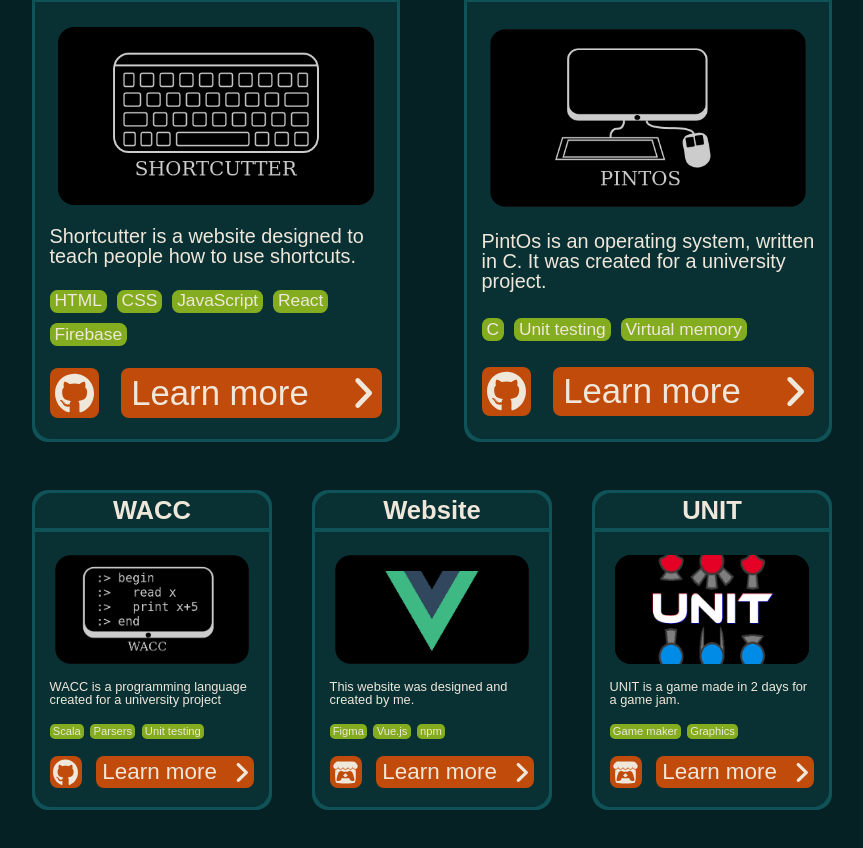
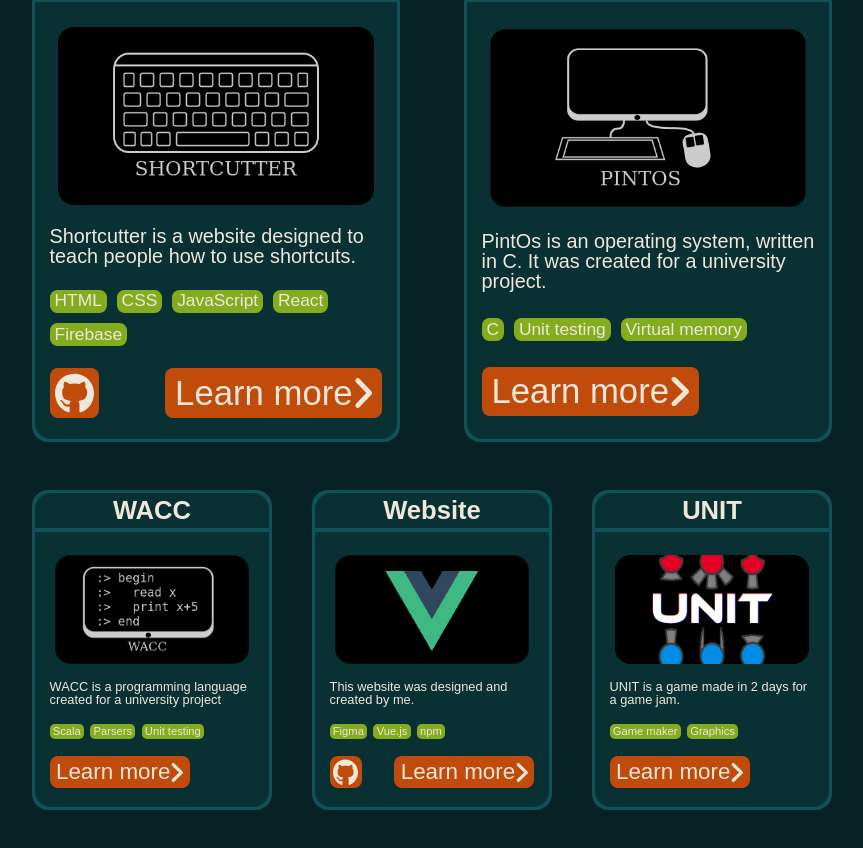
Before and after one commit to darida12321/darida12321.github.io, a Vue app: page /project in a window 1280 px wide. Shown: the part 222-1070 px from the top of the page, without its empty margins (208-1071 px from the left). Built offline with nearby package versions, Linux system fonts and the light colour scheme.

Commit message:
add proper links to the projects

```diff
--- a/src/assets/projects.json
+++ b/src/assets/projects.json
@@ -5,35 +5,45 @@
             "image": "project-images/shortcutter.png",
             "desc": "Shortcutter is a website designed to teach people how to use shortcuts.",
             "tools": ["HTML", "CSS", "JavaScript", "React", "Firebase"],
-            "srcIcon": "github"
+            "srcIcon": "github",
+            "codeLink": "https://github.com/darida12321/drp",
+            "learnLink": "https://drp-project-2fb9b.web.app/"
         },
         {
             "title": "PintOs",
             "image": "project-images/pintos.png",
             "desc": "PintOs is an operating system, written in C. It was created for a university project.",
             "tools": ["C", "Unit testing", "Virtual memory"],
-            "srcIcon": "github"
+            "srcIcon": "none",
+            "codeLink": "",
+            "learnLink": "https://en.wikipedia.org/wiki/Pintos"
         },
         {
             "title": "WACC",
             "image": "project-images/wacc.png",
             "desc": "WACC is a programming language created for a university project",
             "tools": ["Scala", "Parsers", "Unit testing"],
-            "srcIcon": "github"
+            "srcIcon": "none",
+            "codeLink": "",
+            "learnLink": "https://gitlab.doc.ic.ac.uk/rd3918/wacc_examples/-/blob/707e234e4c7659d3efac2ab7c4b1c78bde568d74/The%20WACC%20Language%20Specification/WACCLangSpec.pdf"
         },
         {
             "title": "Website",
             "image": "project-images/website.png",
             "desc": "This website was designed and created by me.",
             "tools": ["Figma", "Vue.js", "npm"],
-            "srcIcon": "itch"
+            "srcIcon": "github",
+            "codeLink": "https://github.com/darida12321/darida12321.github.io",
+            "learnLink": "https://darida12321.github.io/"
         },
         {
             "title": "UNIT",
             "image": "project-images/unit.png",
             "desc": "UNIT is a game made in 2 days for a game jam.",
             "tools": ["Game maker", "Graphics"],
-            "srcIcon": "itch"
+            "srcIcon": "none",
+            "codeLink": "",
+            "learnLink": "https://darida12321.itch.io/unit"
         }
     ]
 }
--- a/src/components/ProjectBox.vue
+++ b/src/components/ProjectBox.vue
@@ -11,7 +11,9 @@ const props = defineProps({
   data: {
     title: String,
     desc: String,
-    tools: [String]
+    tools: [String],
+    codeLink: String,
+    learnLink: String
   }
 })
 
@@ -35,14 +37,18 @@ const props = defineProps({
                     </p>
                 </div>
                 <div id="buttons">
+                    <a v-if="props.data.srcIcon !== 'none'" :href="props.data.codeLink">
                         <div id="code-button" class="button">
                             <img v-if="props.data.srcIcon === 'github'" :src="GithubIcon" alt="">
                             <img v-else :src="ItchioIcon" alt="">
                         </div>
+                    </a>
+                    <a :href="props.data.learnLink">
                         <div id="learn-button" class="button">
                             <p>Learn more</p>
                             <img :src="RightIcon" alt="">
                         </div>
+                    </a>
                 </div>
             </div>
         </div>
@@ -157,14 +163,21 @@ const props = defineProps({
     width: 100%;
 }
 
+a:link { text-decoration: none; }
+a:visited { text-decoration: none; }
+a:hover { text-decoration: none; }
+a:active { text-decoration: none; }
+
 #learn-button {
     padding: 0 calc(var(--height)*0.02);
     width: 100%;
+    text-decoration: none;
 }
 #learn-button > p {
     margin: 0;
     font-size: calc(var(--height) * 0.07);
     line-height: calc(var(--height) * 0.07);
+    color: var(--text-color);
 }
 #learn-button > img {
     height: 80%;
```
Lines whose indentation alone changed are shown as unchanged.
